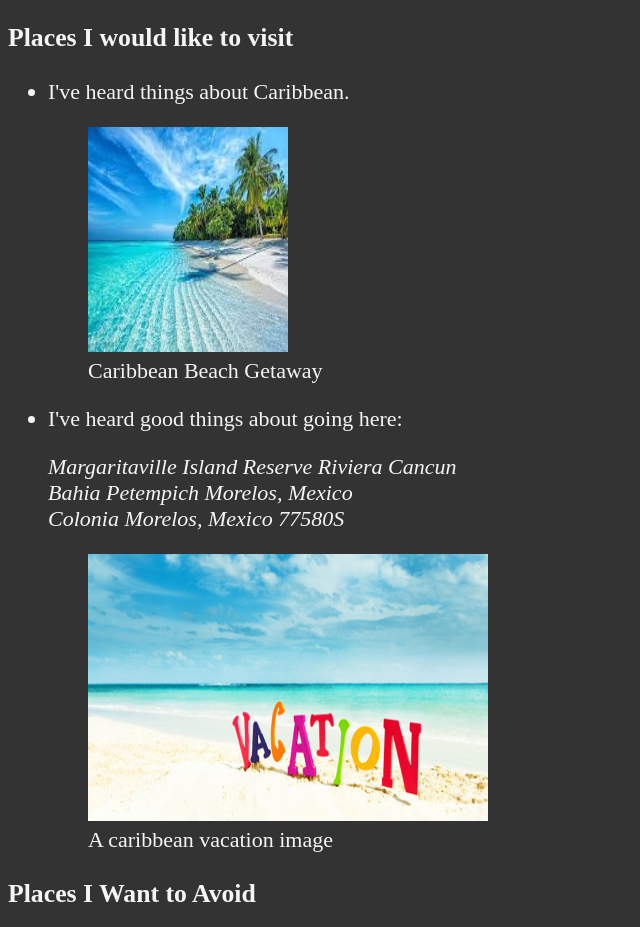
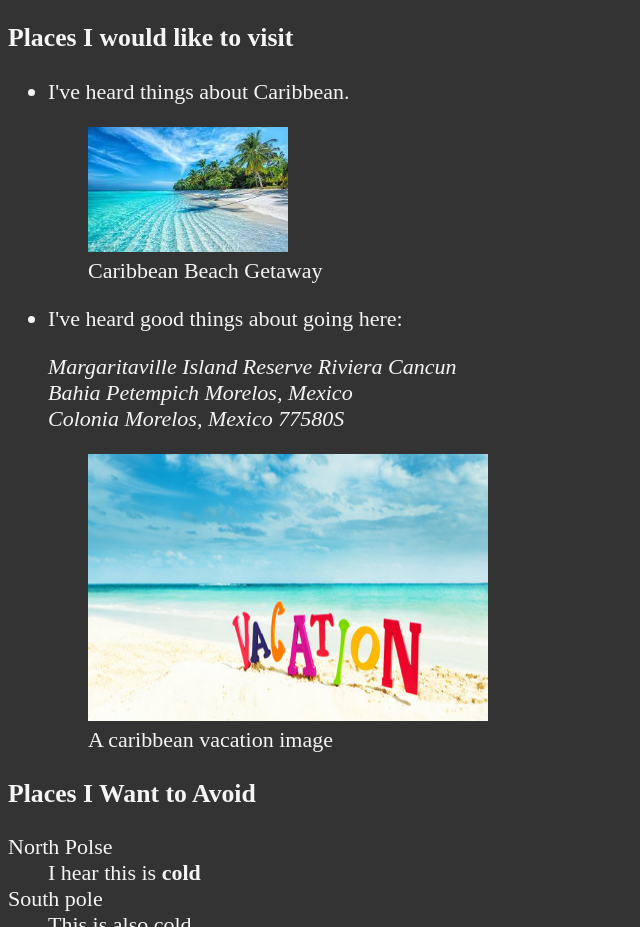
Before and after one commit to Orol2/supersimple, a plain HTML site: page index.html in a window 1280 px wide. Shown: the part 1225-2152 px from the top of the page, without its empty margins (0-640 px from the left). Drawn offline with Linux system fonts and the light colour scheme.

Commit message:
Update index.html

```diff
--- a/index.html
+++ b/index.html
@@ -92,7 +92,7 @@
                     <p>I've heard things about Caribbean.</p>
                     <figure>
                         <img src="img/caribbean.jpg.jpg" alt="Caribbean beach" title="I want to visit Caribbean beach."
-                            width="200" height="225" loading="lazy">
+                            width="200" height="125" loading="lazy">
                         <figcaption>
                             Caribbean Beach Getaway
                         </figcaption>
```
